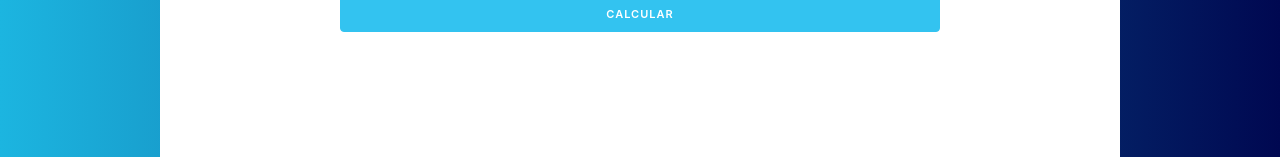
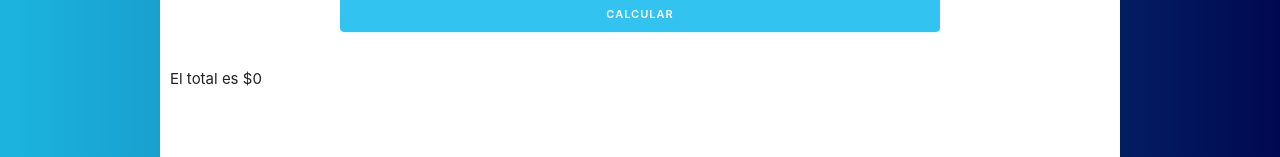
Before and after one commit to bl00p1ng/Cotizador-Prestamos-React, a React (Create React App) app: page / in a window 1280 px wide. Shown: the part 316-473 px from the top of the page. Built offline with nearby package versions, Linux system fonts and the light colour scheme.

Commit message:
361 Agregando el Componente para la cantidad a pagar

```diff
--- a/src/App.js
+++ b/src/App.js
@@ -6,6 +6,7 @@ function App() {
   // Definir el state
   const [quantity, saveQuantity] = useState(0)
   const [period, savePeriod] = useState('')
+  const [total, saveTotal] = useState(0)
 
   return (
     <Fragment>
@@ -19,7 +20,11 @@ function App() {
           saveQuantity={saveQuantity}
           period={period}
           savePeriod={savePeriod}
+          total={total}
+          saveTotal={saveTotal}
         />
+
+        <p>El total es ${total}</p>
       </div>
     </Fragment>
   );
--- a/src/components/Form.js
+++ b/src/components/Form.js
@@ -1,7 +1,9 @@
 import React, {useState, Fragment} from 'react'
 import { calculateTotal } from '../helpers'
 
-const Form = ({quantity, saveQuantity, period, savePeriod}) => {
+const Form = (props) => {
+  const {quantity, saveQuantity, period, savePeriod, total, saveTotal} = props
+
   // Crear state para un mensaje de error
   const [error, saveError] = useState(false)
 
@@ -20,7 +22,9 @@ const Form = ({quantity, saveQuantity, period, savePeriod}) => {
 
       // Calcular cotización
       const total = calculateTotal(quantity, period)
-      console.log(total)
+
+      // Una vez calculado, guradar el total
+      saveTotal(total)
   }
 
   return (
```
